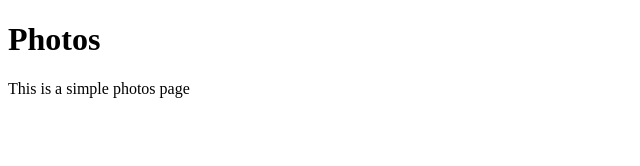
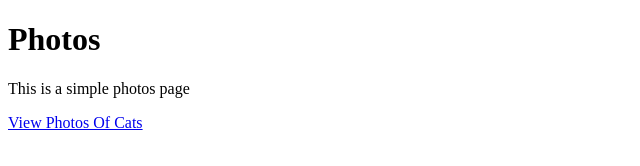
Before and after one commit to CreaperGames1/Online-Hry, a plain HTML site: page index.html in a window 1280 px wide. Shown: the whole page, without its empty margins (0-640 px from the left). Drawn offline with Linux system fonts and the light colour scheme.

Commit message:
blah blah blah

```diff
--- a/index.html
+++ b/index.html
@@ -8,7 +8,6 @@
 <body>
     <h1>Photos</h1>
     <p>This is a simple photos page</p>
-    <link rel="stylesheet" href="catphotos.html">
-
+    <a href="creapergames1.github.io/catphotos.html" class="muj-odkaz">View Photos Of Cats</a>
 </body>
 </html>
```
Also changed, not shown: index.css (added), index.js (added), 1 other file.
